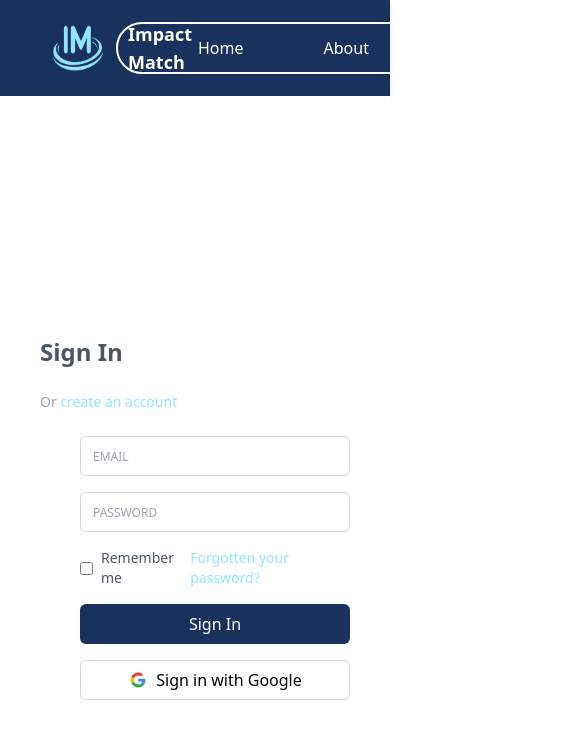
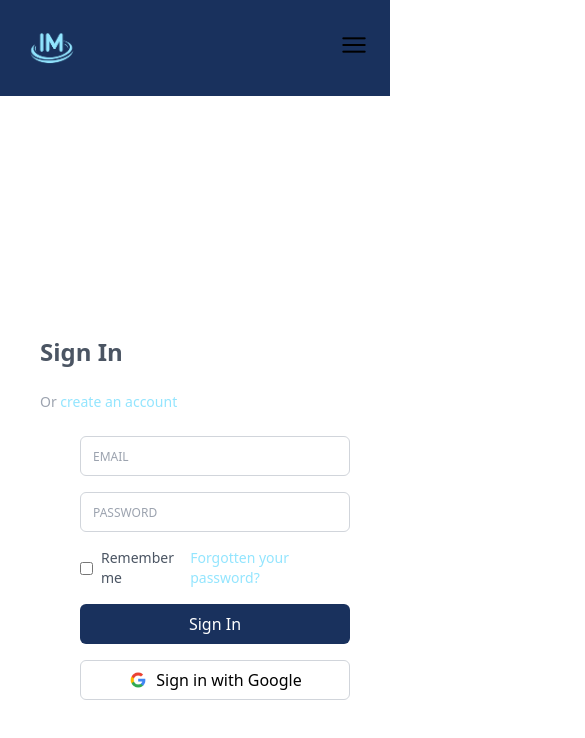
Before and after one commit to Impact-Match/Impact-Match, a React (Create React App) app in the folder frontend/: page /login in a window 390 px wide. Shown: the top 738 px of the page, 585 px wide, since content can reach past the window. Built offline with nearby package versions, Linux system fonts and the light colour scheme.

Commit message:
fix navigation page responsiveness

```diff
--- a/frontend/src/NavigationBar.js
+++ b/frontend/src/NavigationBar.js
@@ -1,36 +1,39 @@
-import React from 'react';
+import React, { useState } from 'react';
 import { Link } from 'react-router-dom';
 import icon from './assets/ImpactMatchLogo_Transparent.png';
+import collapseIcon from './assets/hamburger-menu.png';
 
 const NavigationBar = () => {
+    const [menuOpen, setMenuOpen] = useState(false);
+
     return (
-        <nav className="bg-darkBlue h-24 flex items-center justify-between px-10 shadow-md">
-            {/* Left Section: Logo + Brand Name */}
-            <div className="flex items-center space-x-3">
-                <img src={icon} alt="Impact Match Logo" className="w-24 h-24" />
-                <span className="text-white text-lg font-semibold">Impact Match</span>
+        <nav className="bg-darkBlue h-24 flex items-center justify-between px-5 md:px-10 shadow-md">
+            {/* Left Section: Logo */}
+            <div className="flex items-center space-x-2">
+                <img src={icon} alt="Impact Match Logo" className="w-16 h-16 md:w-20 md:h-20 lg:w-24 lg:h-24 flex-shrink-0" />
+                <span className="hidden lg:block text-white text-lg font-semibold whitespace-nowrap">Impact Match</span> {/* Hide at lg or higher */}
             </div>
 
             {/* Middle Section: Navigation Links */}
-            <div className="border-2 border-white rounded-full px-20 py-3">
-                <ul className="flex space-x-20">
+            <div className="hidden md:flex border-2 border-white rounded-full px-6 py-2 md:px-12 md:py-3">
+                <ul className="flex space-x-4 md:space-x-10 lg:space-x-20">
                     <li>
-                        <Link to="/" className="text-white hover:text-blue-300">
+                        <Link to="/" className="text-white text-xs md:text-sm lg:text-base hover:text-blue-300">
                             Home
                         </Link>
                     </li>
                     <li>
-                        <Link to="/about" className="text-white hover:text-blue-300">
+                        <Link to="/about" className="text-white text-xs md:text-sm lg:text-base hover:text-blue-300">
                             About
                         </Link>
                     </li>
                     <li>
-                        <Link to="/dashboard" className="text-white hover:text-blue-300">
+                        <Link to="/dashboard" className="text-white text-xs md:text-sm lg:text-base hover:text-blue-300">
                             Dashboard
                         </Link>
                     </li>
                     <li>
-                        <Link to="/profile" className="text-white hover:text-blue-300">
+                        <Link to="/profile" className="text-white text-xs md:text-sm lg:text-base hover:text-blue-300">
                             Profile
                         </Link>
                     </li>
@@ -38,20 +41,67 @@ const NavigationBar = () => {
             </div>
 
             {/* Right Section: Sign Up / Login */}
-            <div className="flex space-x-4">
+            <div className="hidden md:flex space-x-3 md:space-x-4">
                 <Link
                     to="/signup"
-                    className="px-4 py-2 text-black bg-lightBlue rounded-3xl hover:bg-blue-500 transition"
+                    className="px-3 py-1 text-xs md:text-sm lg:text-base text-black bg-lightBlue rounded-full hover:bg-blue-500 transition whitespace-nowrap flex items-center"
                 >
                     Sign Up
                 </Link>
                 <Link
                     to="/login"
-                    className="px-4 py-2 text-black bg-lightBlue rounded-3xl hover:bg-blue-500 transition"
+                    className="px-3 py-1 text-xs md:text-sm lg:text-base text-black bg-lightBlue rounded-full hover:bg-blue-500 transition whitespace-nowrap flex items-center"
                 >
                     Login
                 </Link>
             </div>
+
+            <div className="md:hidden">
+                <button onClick={() => setMenuOpen(!menuOpen)} className="text-white">
+                    <img src={collapseIcon} alt="Menu" className="w-8 h-8" />
+                </button>
+            </div>
+
+            {menuOpen && (
+                <div className="absolute top-24 left-0 w-full bg-darkBlue z-10 flex flex-col items-center md:hidden">
+                    <ul className="flex flex-col space-y-4 py-6">
+                        <li>
+                            <Link to="/" className="text-white text-lg hover:text-blue-300">
+                                Home
+                            </Link>
+                        </li>
+                        <li>
+                            <Link to="/about" className="text-white text-lg hover:text-blue-300">
+                                About
+                            </Link>
+                        </li>
+                        <li>
+                            <Link to="/dashboard" className="text-white text-lg hover:text-blue-300">
+                                Dashboard
+                            </Link>
+                        </li>
+                        <li>
+                            <Link to="/profile" className="text-white text-lg hover:text-blue-300">
+                                Profile
+                            </Link>
+                        </li>
+                        <li className="flex space-x-4">
+                            <Link
+                                to="/signup"
+                                className="px-4 py-1 text-sm text-black bg-lightBlue rounded-full hover:bg-blue-500 transition whitespace-nowrap flex items-center"
+                            >
+                                Sign Up
+                            </Link>
+                            <Link
+                                to="/login"
+                                className="px-4 py-1 text-sm text-black bg-lightBlue rounded-full hover:bg-blue-500 transition whitespace-nowrap flex items-center"
+                            >
+                                Login
+                            </Link>
+                        </li>
+                    </ul>
+                </div>
+            )}
         </nav>
     );
 };
```
Also changed, not shown: frontend/src/assets/hamburger-menu.png (added).
